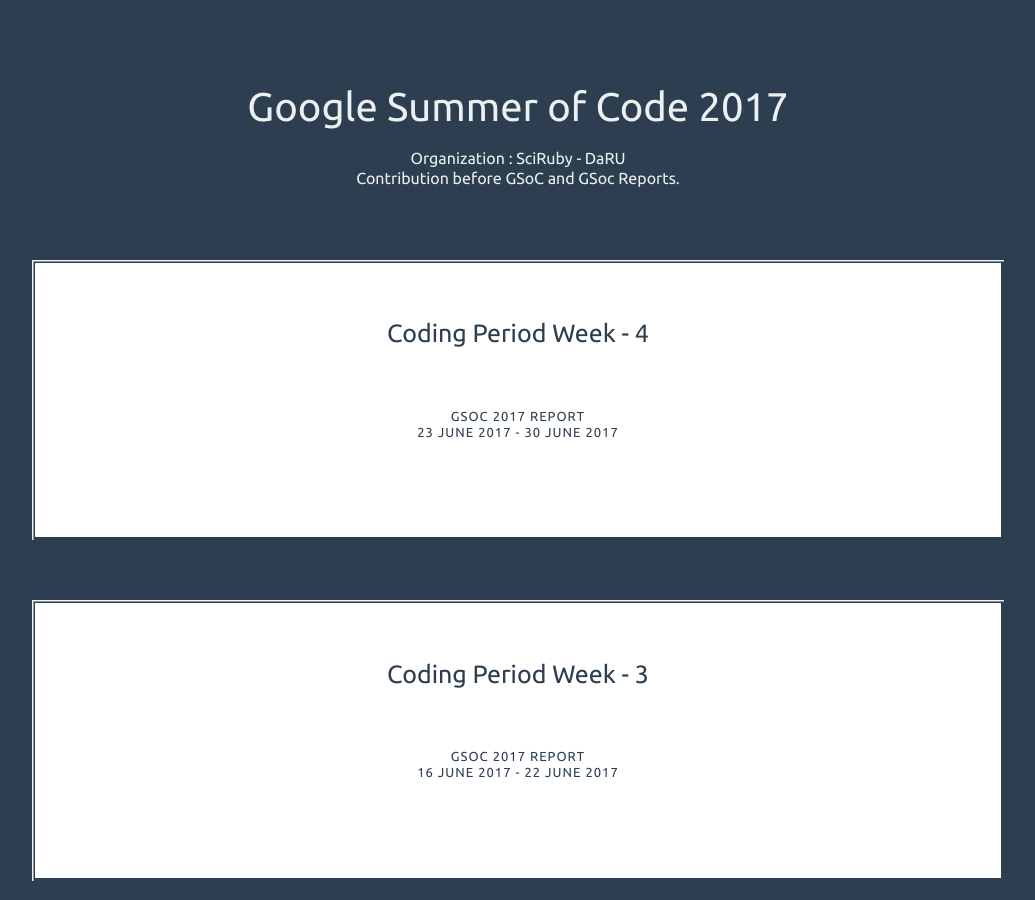
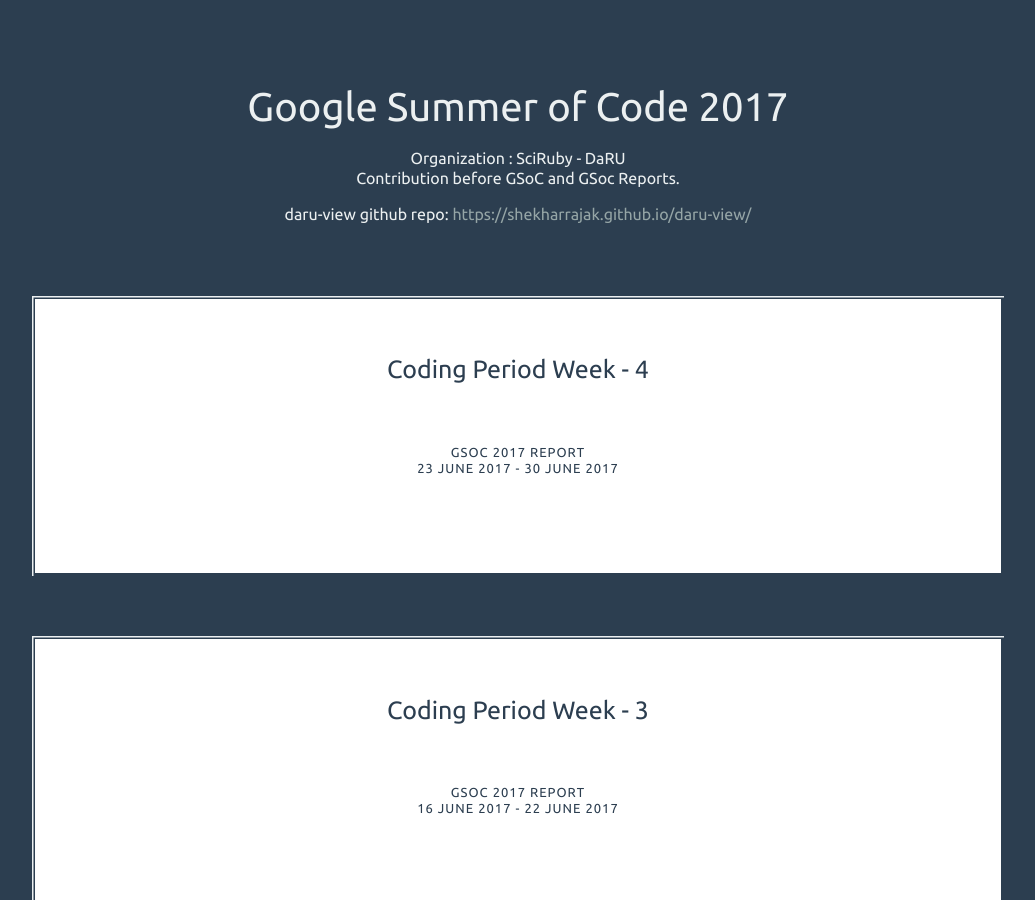
Before and after one commit to Shekharrajak/shekharrajak.github.io, a Jekyll site: the page built from gsoc_2017_posts.md, in a window 1280 px wide and 900 px high. Shown: the whole window, without its empty margins (122-1157 px from the left). Built offline with Jekyll 4.4.1, drawn with Linux system fonts in a browser that asks for light colours; nearby versions of some CDN libraries.

Commit message:
link of the daru-view added

```diff
--- a/gsoc_2017_posts.md
+++ b/gsoc_2017_posts.md
@@ -9,6 +9,7 @@
 			<header class="codrops-header">
 				<h1> Google Summer of Code 2017</h1>
 				<p> Organization : SciRuby - DaRU <br> Contribution before GSoC and GSoc Reports. </p>
+        <p> daru-view github repo: <a href="https://shekharrajak.github.io/daru-view/">https://shekharrajak.github.io/daru-view/</a> </p>
 			</header>
 
       <section class="demo-1">
```
